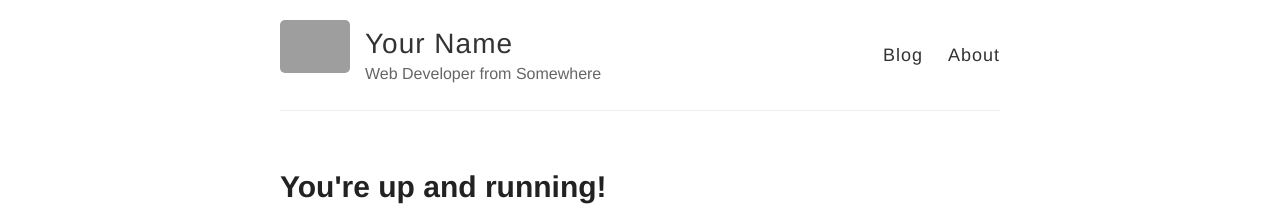
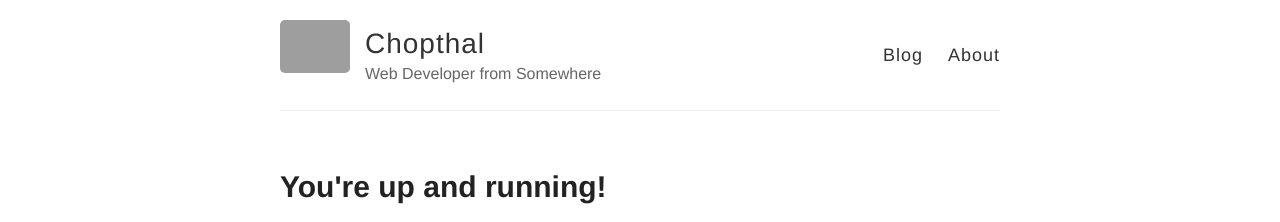
Before and after one commit to chopthal/chopthal.github.io, a Jekyll site: the page built from _posts/2014-3-3-Hello-World.md, in a window 1280 px wide. Shown: the top 222 px of the page. Built offline with Jekyll 4.4.1, drawn with Linux system fonts in a browser that asks for light colours; grey boxes are pictures that could not be loaded.

Commit message:
Update _config.yml
Feat: Change my name

```diff
--- a/_config.yml
+++ b/_config.yml
@@ -3,7 +3,7 @@
 #
 
 # Name of your site (displayed in the header)
-name: Your Name
+name: Chopthal
 
 # Short bio or description (displayed in the header)
 description: Web Developer from Somewhere
```
